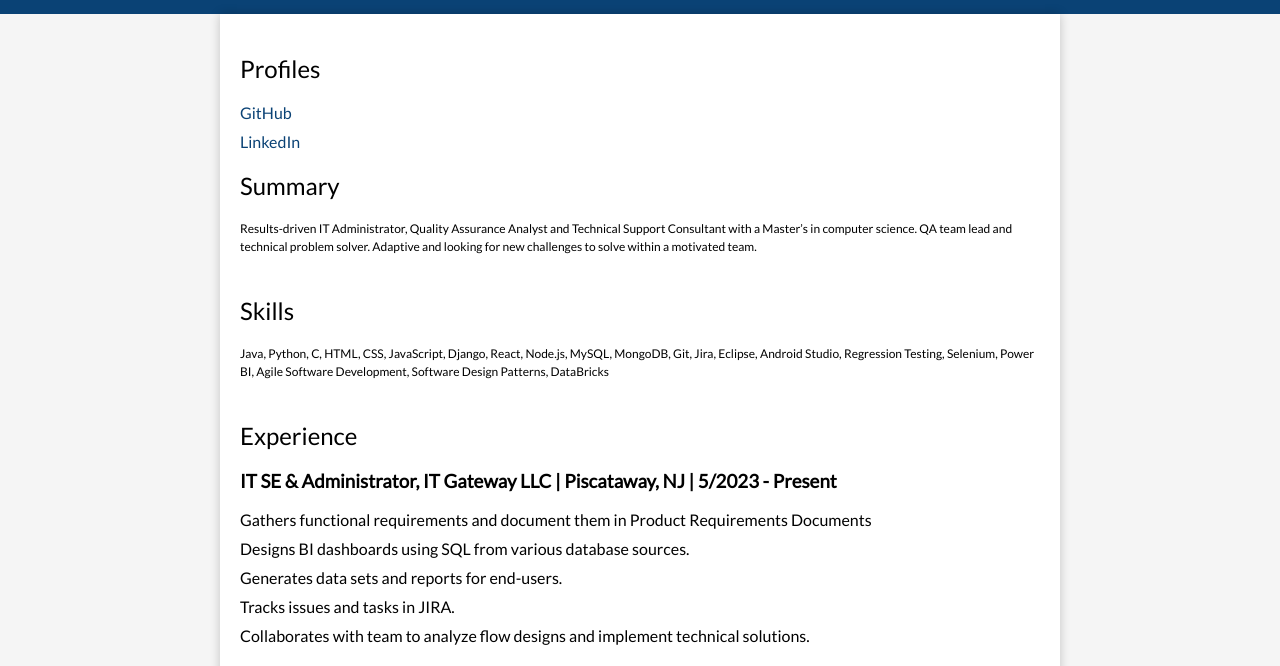
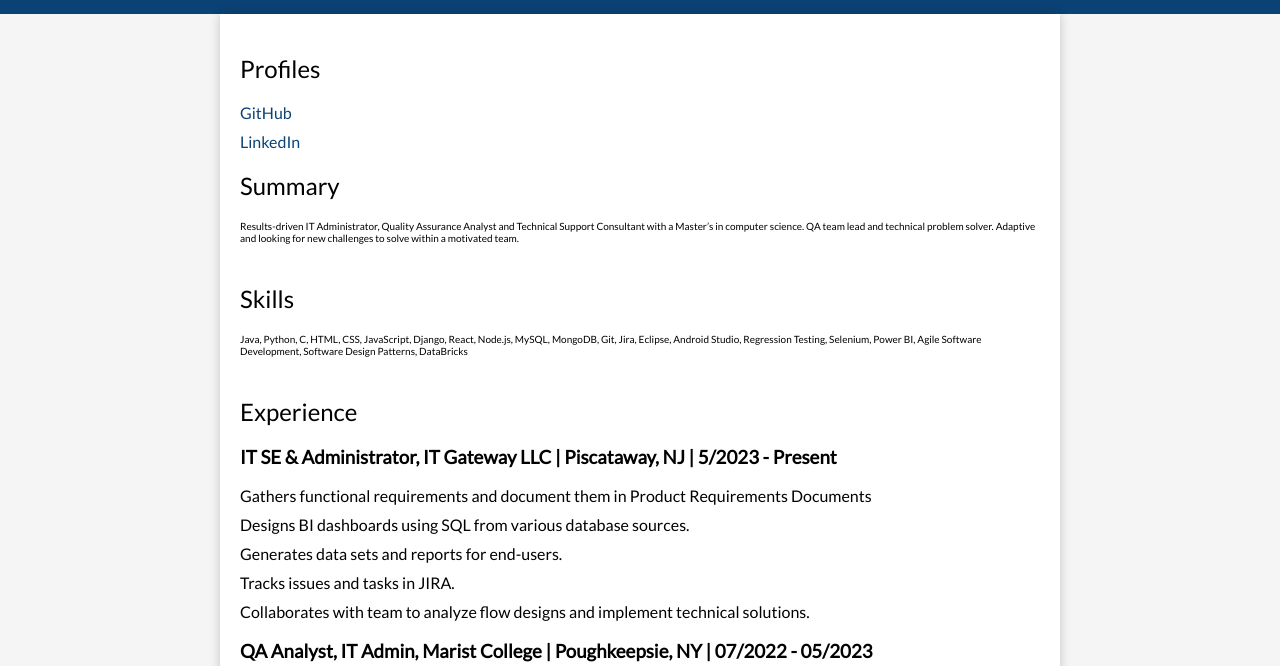
Before and after one commit to thanusri123/thanusri123.github.io, a plain HTML site: page index.html in a window 1280 px wide. Shown: the part 116-782 px from the top of the page. Drawn offline with Linux system fonts and the light colour scheme.

Commit message:
Update index.html

```diff
--- a/index.html
+++ b/index.html
@@ -41,8 +41,7 @@
 		}
 
 		p {
-			font-size: 12px;
-			line-height: 1.5;
+			font-size: 10px;
 			margin: 0 0 20px;
 		}
 
```
